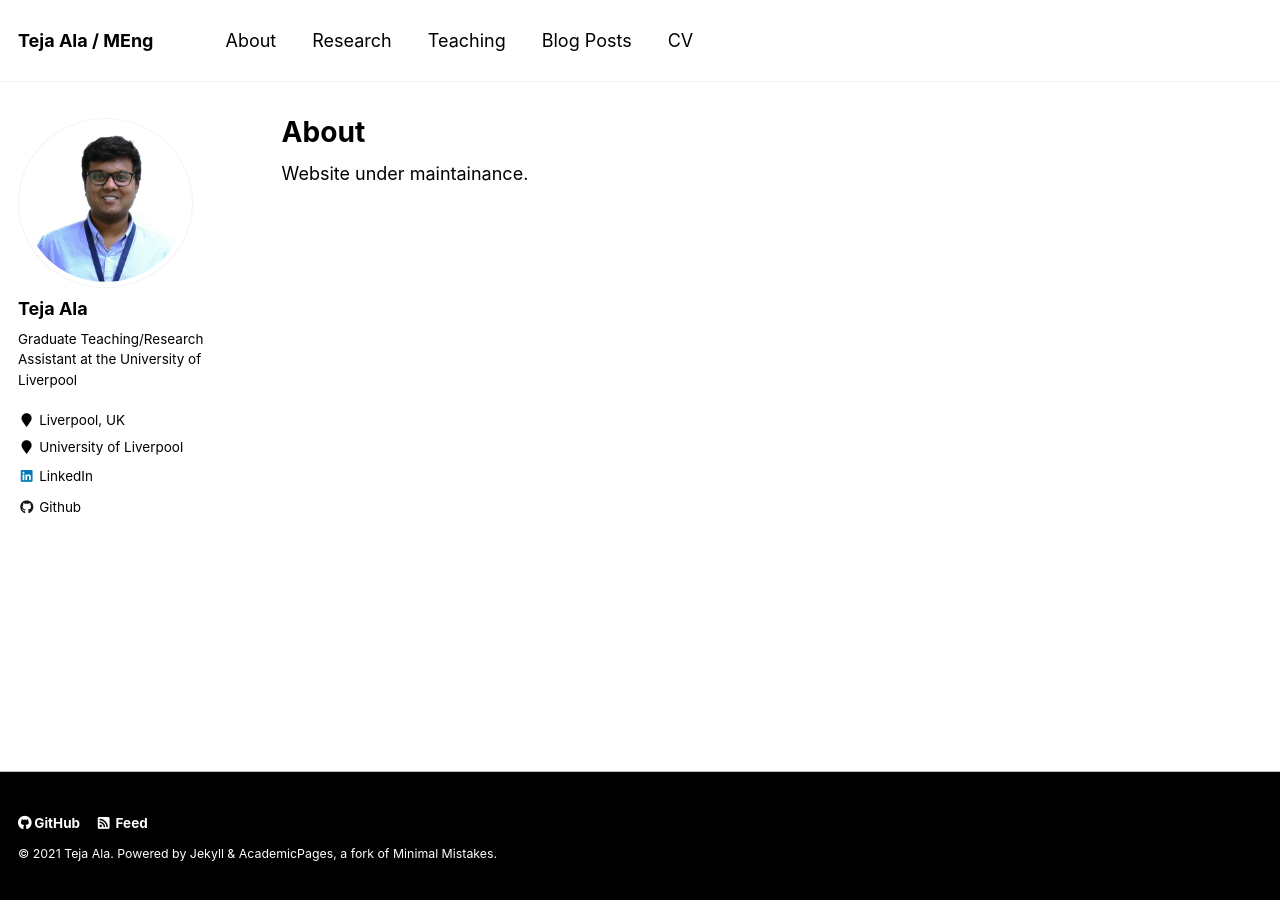
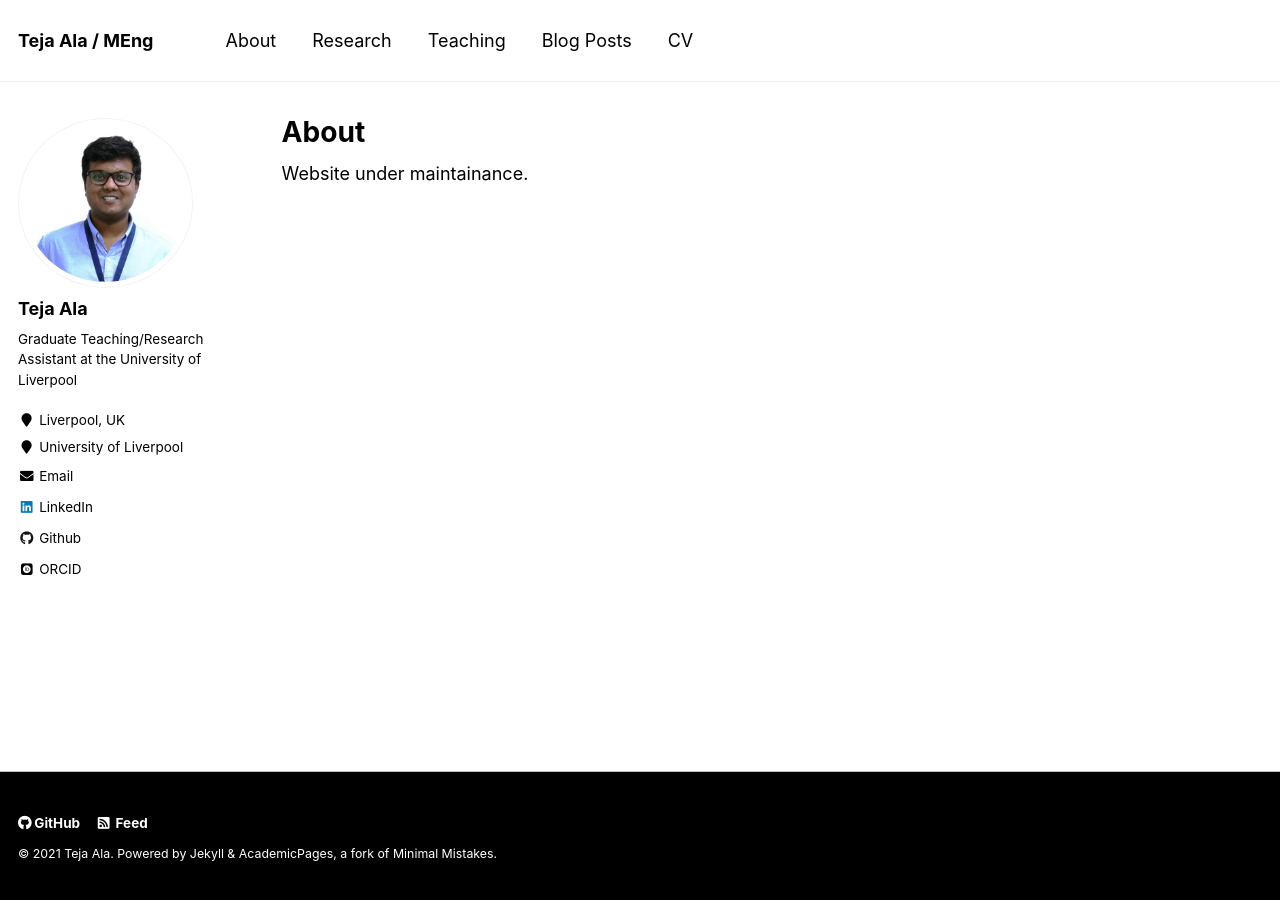
Before and after one commit to dekeract01/dekeract01.github.io, a Jekyll site: the page built from _pages/about.md, in a window 1280 px wide. Built offline with Jekyll 4.4.1, drawn with Linux system fonts in a browser that asks for light colours; some web fonts are replaced.

Commit message:
added email and orcid

```diff
--- a/_config.yml
+++ b/_config.yml
@@ -88,7 +88,7 @@ author:
   employer         : "University of Liverpool"
   pubmed           : #"https://www.ncbi.nlm.nih.gov/pubmed/?term=john+snow"
   googlescholar    : #"http://yourfullgooglescholarurl.com"
-  email            :
+  email            : "dekeract01@gmail.com"
   researchgate     :  # example: "https://www.researchgate.net/profile/yourprofile"
   uri              :
   bitbucket        :
@@ -104,7 +104,7 @@ author:
   impactstory      : #"https://profiles.impactstory.org/u/xxxx-xxxx-xxxx-xxxx"
   lastfm           :
   linkedin         : "/in/ganeshala/"
-  orcid            : #"http://orcid.org/yourorcidurl"
+  orcid            : "http://orcid.org/yourorcidurl"
   pinterest        :
   soundcloud       :
   stackoverflow    : # http://stackoverflow.com/users/123456/username
```
